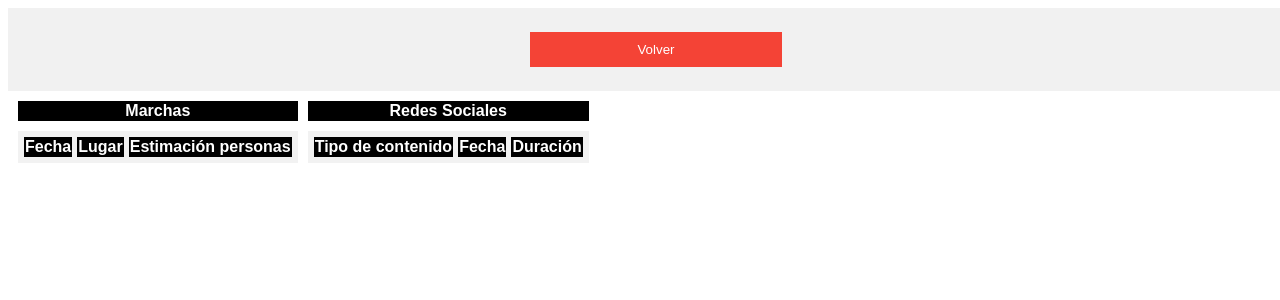
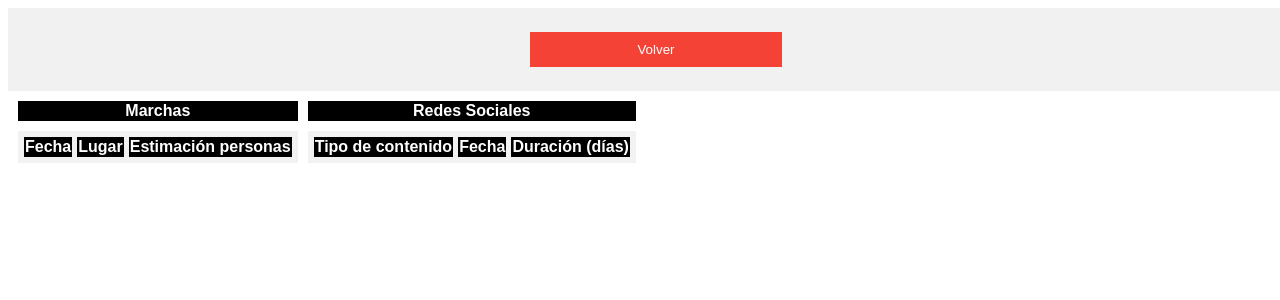
Before and after one commit to mnreyes1/basesdegatos, a PHP site: page /consultas/detalle_mov.php?id=1 in a window 1280 px wide. Shown: the top 300 px of the page. Run offline with PHP 8.4, Linux system fonts and the light colour scheme; data that the repository does not hold is empty; some libraries are stand-ins or nearby versions.

Commit message:
detalle movilizaciones

```diff
--- a/Web/consultas/detalle_mov.php
+++ b/Web/consultas/detalle_mov.php
@@ -65,7 +65,7 @@
             <tr>
                 <th>Tipo de contenido</th>
                 <th>Fecha</th>
-                <th>Duración</th>
+                <th>Duración (días)</th>
             </tr>
             <?php
     	       foreach ($datos2 as $data) {
```
